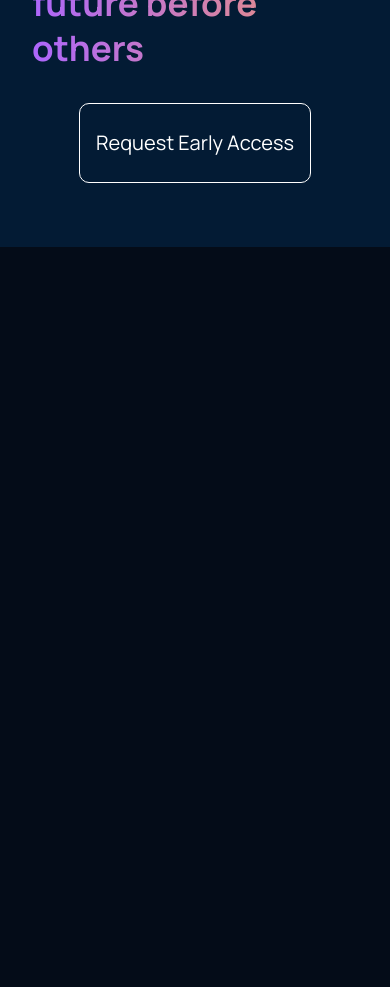
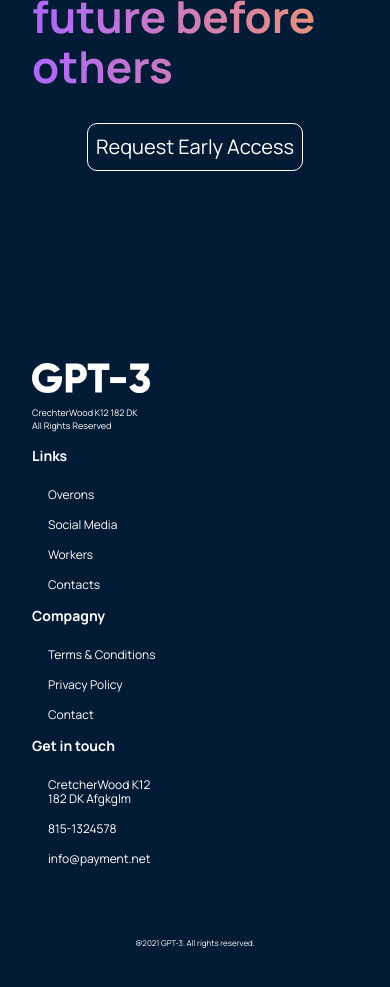
Before and after one commit to AmineBENCHOUCHE/gpt3_abe, a React (Create React App) app: page / in a window 390 px wide. Shown: the part 6500-7487 px from the top of the page. Before the commit the page ends 6747 px from the top, so only its background shows below. Built offline with nearby package versions, Linux system fonts and the light colour scheme.

Commit message:
Update  footer component

```diff
--- a/src/container/blog/Blog.jsx
+++ b/src/container/blog/Blog.jsx
@@ -5,7 +5,7 @@ import {blog01, blog02,blog03,blog04,blog05} from "./import"
 
 const Blog = () => {
   return (
-    <div className='gpt3__blog section__padding'>
+    <div className='gpt3__blog section__padding' id="blog">
       <h1 className='gradient__text'>A lot is happening, We are blogging about it.</h1>
       <div className="gpt3__blog_images">
         <div className='gpt3__blog_images_image1'>
--- a/src/container/footer/Footer.jsx
+++ b/src/container/footer/Footer.jsx
@@ -1,5 +1,6 @@
 import React from 'react'
 import './footer.css'
+import logo from "../../assets/logo.svg"
 
 const Footer = () => {
   return (
@@ -7,7 +8,48 @@ const Footer = () => {
       <h1 className='gradient__text'>Do you want to step in to the future before others</h1>
       <div className='gpt3__footer-button'>
         <button type="button">Request Early Access</button>
+      </div>
+      <div className='gpt3__footer_links'>
+        <div className='gpt3__footer_links_left'>
+          <img src={logo} alt="logo" />
+          <p>CrechterWood K12 182 DK <br />
+          All Rights Reserved
+          </p>
         </div>
+        <div className='gpt3__footer_links_right'>
+          <div className='gpt3__footer_links_right_links'>
+            <h5>Links</h5>
+            <ul>
+              <li>Overons</li>
+              <li>Social Media</li>
+              <li>Workers</li>
+              <li>Contacts</li>
+            </ul>
+          </div>
+          <div className='gpt3__footer_links_right_compagny'>
+            <h5>Compagny</h5>
+            <ul>
+            <li>Terms & Conditions</li>
+              <li>Privacy Policy</li>
+              <li>Contact</li>
+
+            </ul>
+          </div>
+          <div className='gpt3__footer_links_right_getInTouch'>
+            <h5>Get in touch</h5>
+            <ul>
+              <li>CretcherWood K12 <br></br> 182 DK Afgkglm</li>
+              <li>815-1324578</li>
+              <li>info@payment.net</li>
+            </ul>
+          </div>
+        </div>
+      </div>
+      <div className='gpt2__footer-copyRight'>
+        <p>
+        @2021 GPT-3. All rights reserved.
+        </p>
+      </div>
     </div>
   )
 }
--- a/src/container/footer/footer.css
+++ b/src/container/footer/footer.css
@@ -1,3 +1,6 @@
+*{
+    color:  #fff;list-style: none;
+}
 .gpt3__footer{
     background: var(--color-footer);
     display: flex;
@@ -18,17 +21,91 @@
     background: transparent;
     border:1px solid #fff;
     color: #fff;
-    padding:1rem;
-    height:5rem;
+    padding:0.5rem;
+    height:3rem;
     border-radius: 10px;
     font-size: 20px;
     line-height: 30px;
 }
 
+.gpt3__footer_links{
+    margin-top: 10rem;
+    display: flex;
+    width: 100%;
+    justify-content: space-between;
+    align-items: flex-start;
+    gap: 5rem;
+    flex-wrap: wrap;
+}
 
-@media screen and(max-width:550px) {
+.gpt3__footer_links_left p{
+    font-size: 9px;
+}
+.gpt3__footer_links_right {
+    display: flex;
+    width: 70%;
+    justify-content: space-around;
+    align-items: flex-start;
+    gap:1rem
+}
+.gpt3__footer_links_left img{
+  width: 118px; height: 30px;
+  margin-bottom: 0.5rem;
+}
+.gpt3__footer_links_right h5{
+    line-height: 16px;
+    font-size: 14px;
+    padding: 0 0 1rem 0;
+}
+.gpt3__footer_links_right li{
+    line-height: 14px;
+    font-size: 12px;
+    padding: 0.5rem 0;
+    cursor: pointer;
+}
+.gpt2__footer_copyRight{
+    width: 100%;
+    text-align: center;
+}
+.gpt2__footer-copyRight p{
+    margin-top: 2rem;
+    line-height: 14px;
+    font-size: 12px;
+}
+
+
+@media screen and (max-width:550px) {
     .gpt3__footer h1{
-        font-size: 50px; line-height: 72px
+        font-size: 34px; line-height: 42px
     }
-
+    .gpt3__footer_links_right {
+        display: flex;
+        flex-direction: column;
+        width: 100%;
+        justify-content: space-between;
+        align-items: flex-start;
+        gap:0.5rem
+    }
+    .gpt3__footer_links_right li {
+       margin-left: 1rem;
+    }
+    .gpt2__footer-copyRight p{
+        line-height: 10px;
+        font-size: 8px;
+    }
+    .gpt3__footer button{
+        padding:0.5rem;
+        height:3rem;
+    }
+    .gpt3__footer_links{
+        gap: 1rem
+    }
 }
+@media screen and (max-width:850px) {
+    .gpt3__footer h1{
+        font-size: 44px; line-height: 50px
+    }
+    .gpt3__footer_links{
+        gap: 1rem
+    }
+}
```
